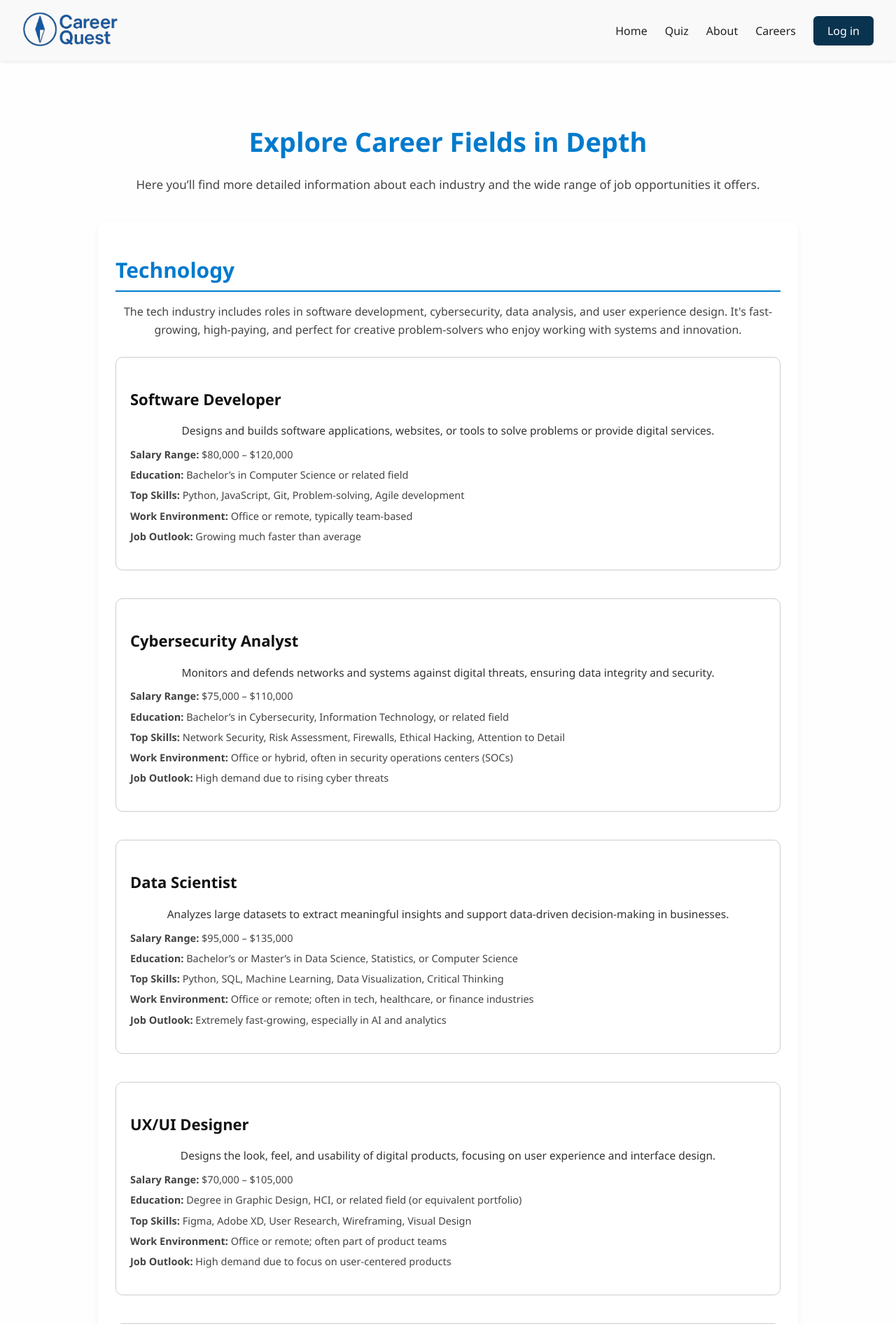
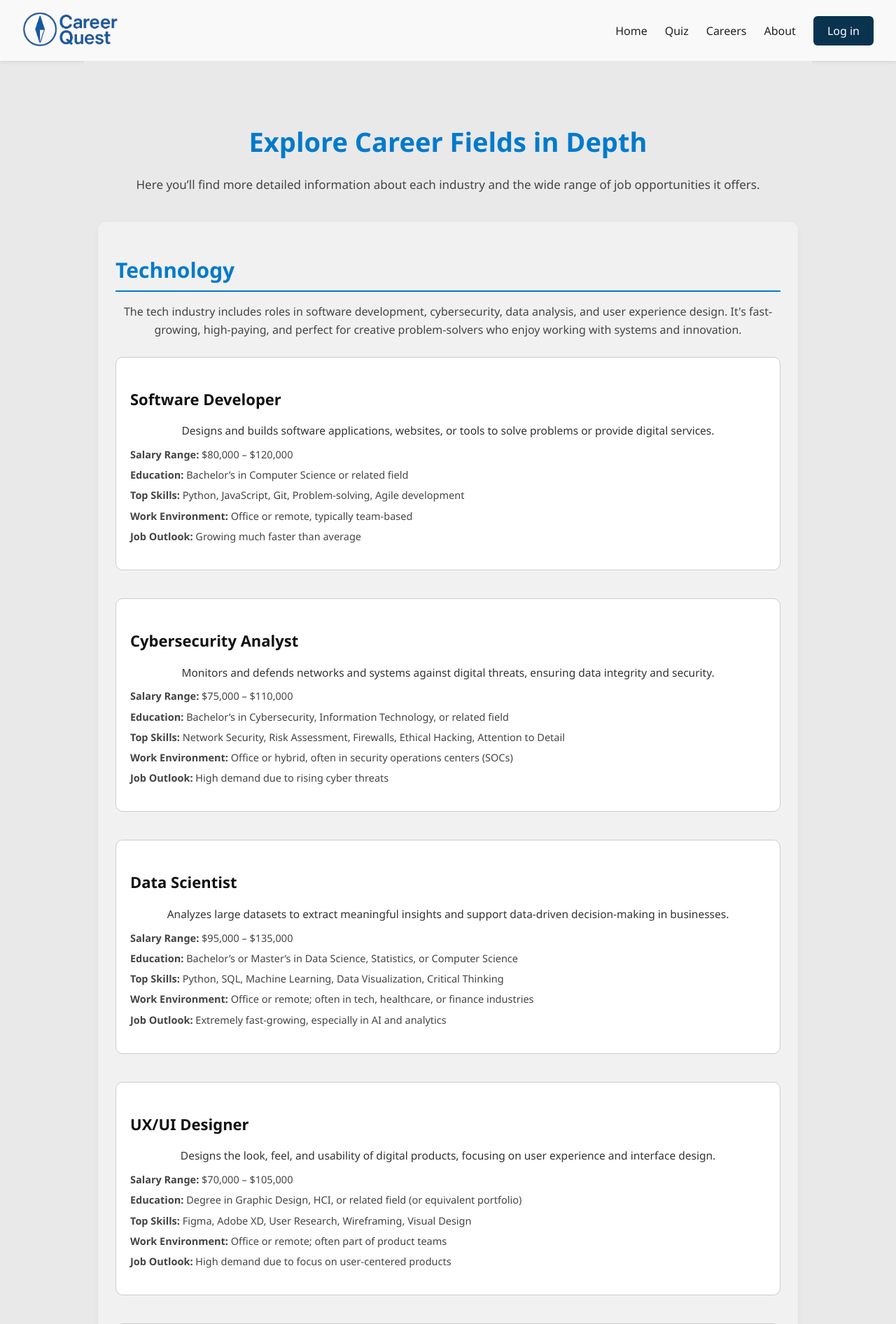
Before and after one commit to JayantThathireddy/CareerQuest, a Django app: page /career_description/ in a window 1280 px wide. Shown: the top 1892 px of the page at 70% size. Run offline with Django 5.2, Linux system fonts and the light colour scheme.

Commit message:
Little changes

```diff
--- a/static/styles/stylecareerdescription.css
+++ b/static/styles/stylecareerdescription.css
@@ -4,6 +4,7 @@
     margin: 0 auto;
     padding: 60px 20px;
     line-height: 1.6;
+    background-color: #e9e9e9;
 }
 
 .career-detail-wrapper h1 {
@@ -26,7 +27,7 @@
     margin-bottom: 80px;
     padding: 20px 25px;
     border-radius: 12px;
-    background-color: #f9f9f9;
+    background-color: #f1f1f1;
     box-shadow: 0 4px 10px rgba(0, 0, 0, 0.05);
     transition: background-color 0.3s ease;
     scroll-margin-top: 100px;
@@ -84,8 +85,12 @@ html {
 }
 
 /* Light Theme */
+body.light-theme{
+    background-color: #e9e9e9;
+
+}
 body.light-theme .career-section {
-    background-color: #ffffff;
+    background-color: #f1f1f1;
 }
 
 body.light-theme .career-section h2 {
--- a/templates/navbar.html
+++ b/templates/navbar.html
@@ -15,8 +15,8 @@
     <div class="nav-links">
         <a class="nav-item" href="/">Home</a>
         <a class="nav-item" href="/quiz">Quiz</a>
+        <a class="nav-item" href="/description">Careers</a>
         <a class="nav-item" href="/about">About</a>
-        <a class="nav-item" href="/description">Careers</a>
 
         {% if request.user.is_authenticated %}
         <div class="dropdown">
```
